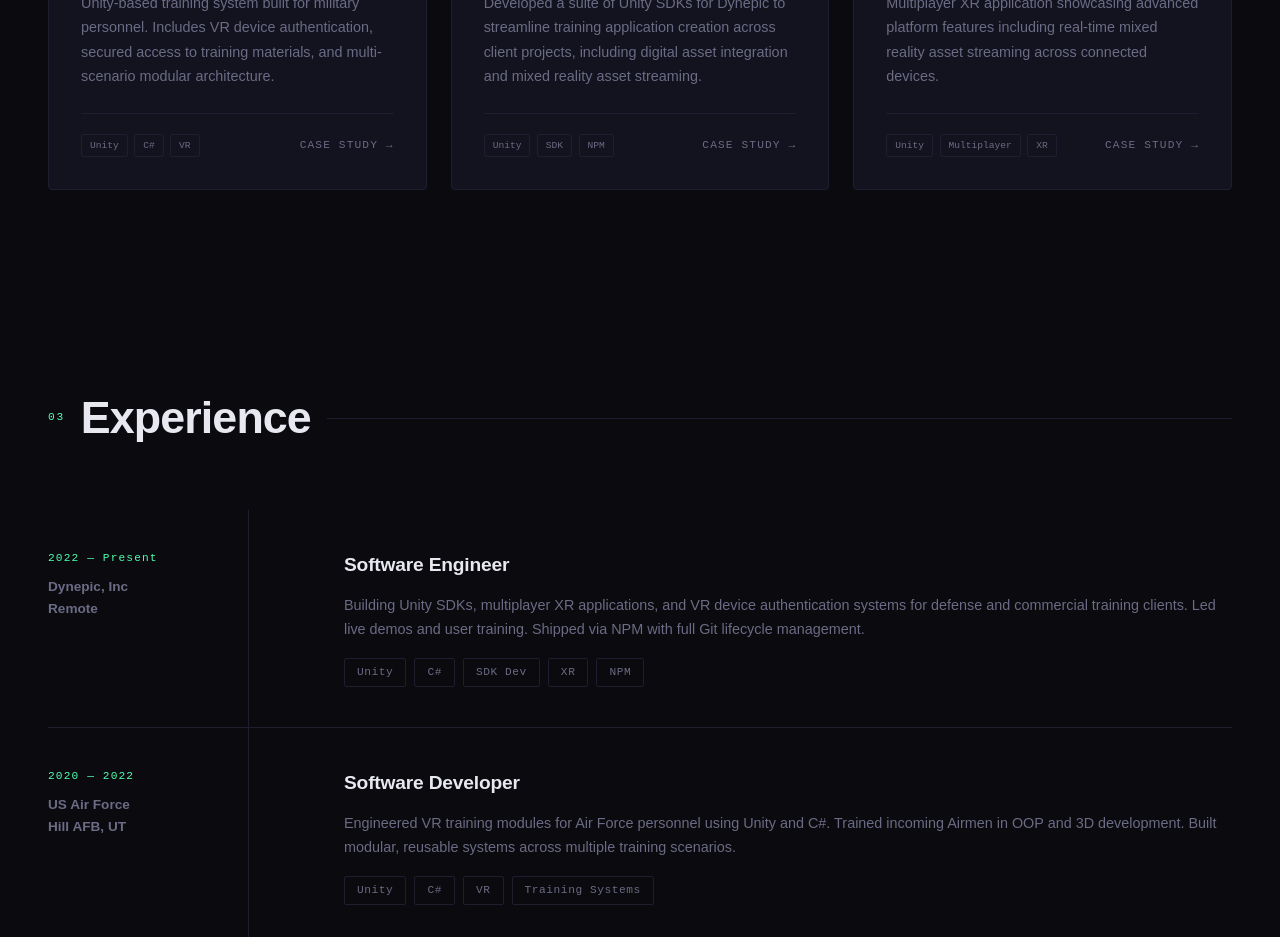
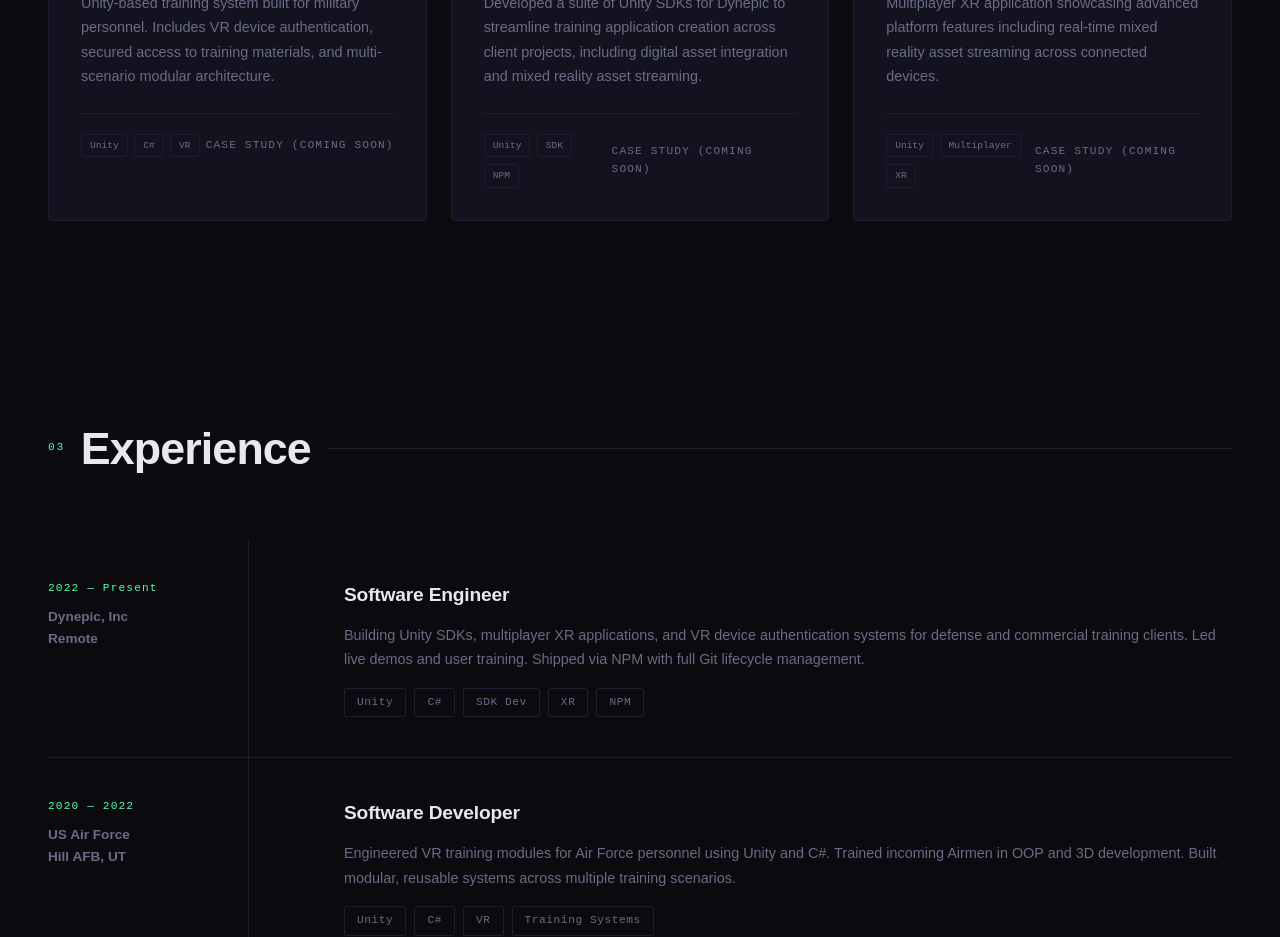
Before and after one commit to tylerwall20/portfolio, a React (Vite) app: page / in a window 1280 px wide. Shown: the part 1940-2877 px from the top of the page. Built offline with nearby package versions, Linux system fonts and the light colour scheme.

Commit message:
Updated links for case studies

```diff
--- a/src/App.jsx
+++ b/src/App.jsx
@@ -136,7 +136,7 @@ function App() {
                 {['Unity', 'C#', 'VR'].map(t => <span className="project-tag" key={t}>{t}</span>)}
               </div>
               <div className="project-links">
-                <a href="#" className="project-link">Case Study →</a>
+                <a href="#" className="project-link">Case Study (Coming Soon)</a>
               </div>
             </div>
           </div>
@@ -154,7 +154,7 @@ function App() {
                 {['Unity', 'SDK', 'NPM'].map(t => <span className="project-tag" key={t}>{t}</span>)}
               </div>
               <div className="project-links">
-                <a href="#" className="project-link">Case Study →</a>
+                <a href="#" className="project-link">Case Study (Coming Soon)</a>
               </div>
             </div>
           </div>
@@ -172,7 +172,7 @@ function App() {
                 {['Unity', 'Multiplayer', 'XR'].map(t => <span className="project-tag" key={t}>{t}</span>)}
               </div>
               <div className="project-links">
-                <a href="#" className="project-link">Case Study →</a>
+                <a href="#" className="project-link">Case Study (Coming Soon)</a>
               </div>
             </div>
           </div>
```
